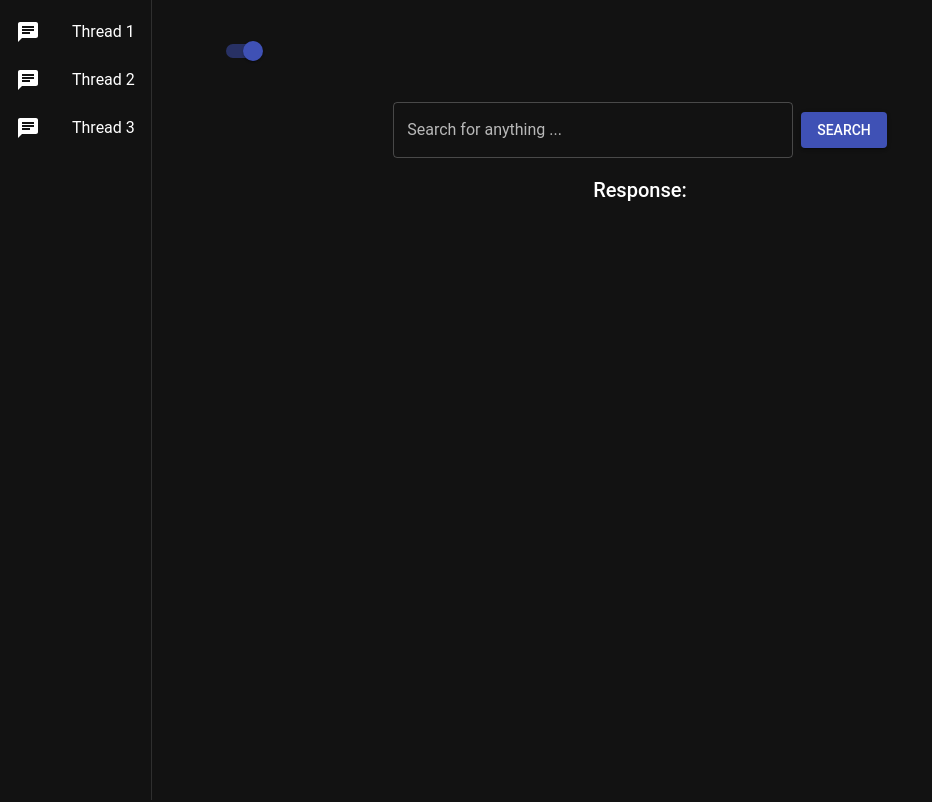
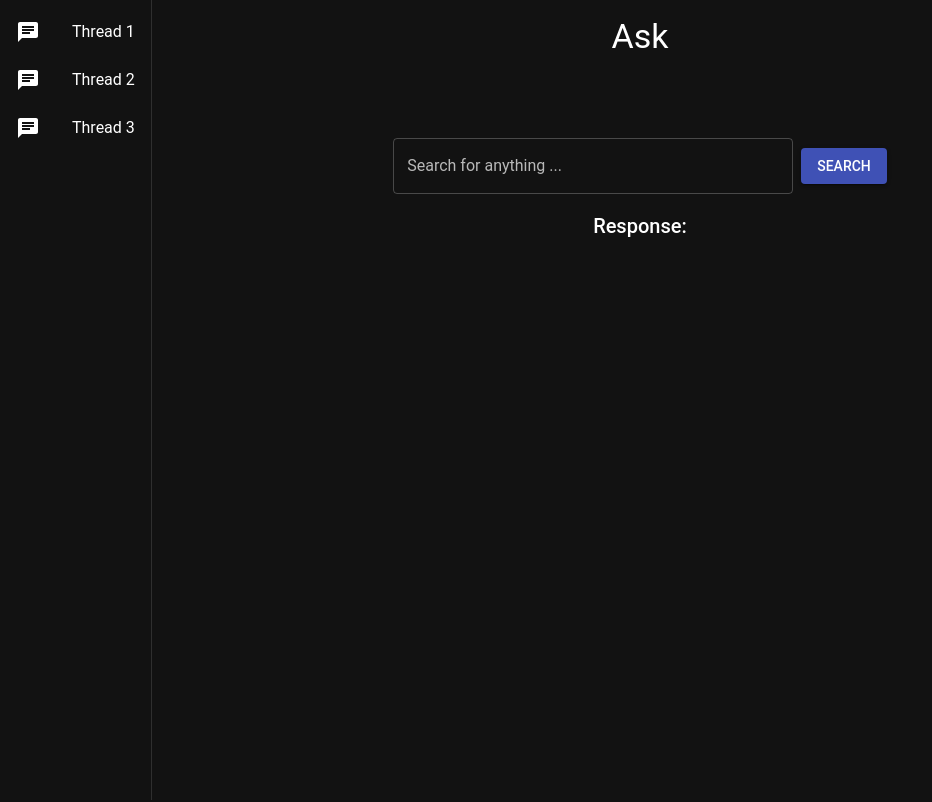
Before and after one commit to rguilmain/rag-app, a React (Vite) app in the folder frontend/: page / in a window 1280 px wide. Shown: the top 802 px of the page, without its empty margins (0-932 px from the left). Built offline with nearby package versions, Linux system fonts and the light colour scheme.

Commit message:
add title and move theme toggle to bottom

```diff
--- a/frontend/src/App.tsx
+++ b/frontend/src/App.tsx
@@ -2,7 +2,7 @@ import React, { useState } from "react";
 import { BrowserRouter as Router, Routes, Route } from "react-router-dom";
 import { ThemeProvider, createTheme } from "@mui/material/styles";
 import CssBaseline from "@mui/material/CssBaseline";
-import { Box, Container, Switch } from "@mui/material";
+import { Box, Container, Switch, Typography } from "@mui/material";
 import { CacheProvider } from "@emotion/react";
 import createCache from "@emotion/cache";
 
@@ -20,7 +20,7 @@ const App: React.FC = () => {
 
   const theme = createTheme({
     palette: {
-      mode: darkMode ? "dark" : "light", // Set the mode based on the darkMode state
+      mode: darkMode ? "dark" : "light",
       primary: {
         main: "#3f51b5",
       },
@@ -39,16 +39,27 @@ const App: React.FC = () => {
       <ThemeProvider theme={theme}>
         <CssBaseline />
         <Router>
-          <Box sx={{ display: "flex" }}>
+          <Box
+            sx={{
+              display: "flex",
+              flexDirection: "column",
+              minHeight: "100vh",
+            }}
+          >
+            <Box sx={{ display: "flex", justifyContent: "center", py: 2 }}>
+              <Typography variant="h4">Ask</Typography>
+            </Box>
             <Sidebar />
-            <Container maxWidth="md" sx={{ mt: 4, mb: 4 }}>
-              <Switch checked={darkMode} onChange={toggleDarkMode} />{" "}
+            <Container maxWidth="md" sx={{ mt: 4, mb: 4, flex: 1 }}>
               <Routes>
                 <Route path="/chat" element={<ChatPage />} />
                 <Route path="/login" element={<LoginPage />} />
                 <Route path="/" element={<ChatPage />} />
               </Routes>
             </Container>
+            <Box sx={{ display: "flex", justifyContent: "center", py: 2 }}>
+              <Switch checked={darkMode} onChange={toggleDarkMode} />
+            </Box>
           </Box>
         </Router>
       </ThemeProvider>
```
